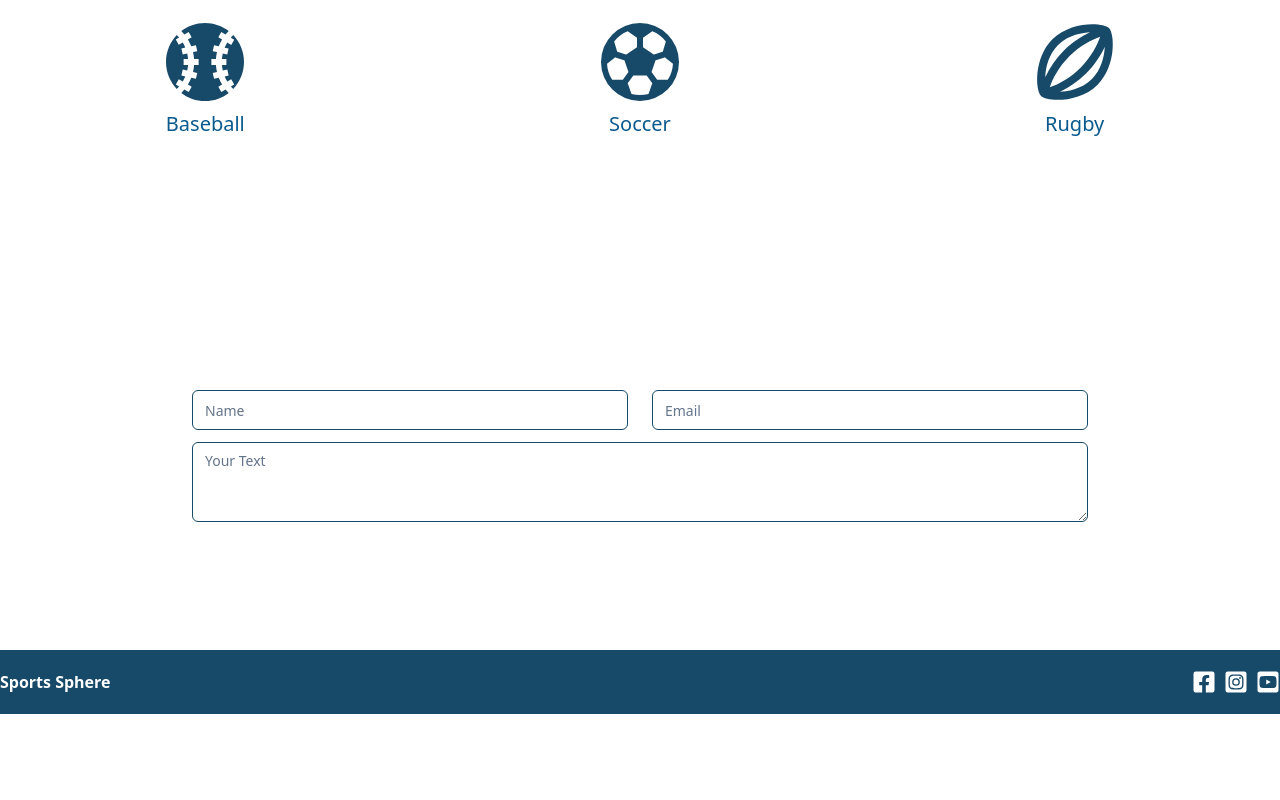
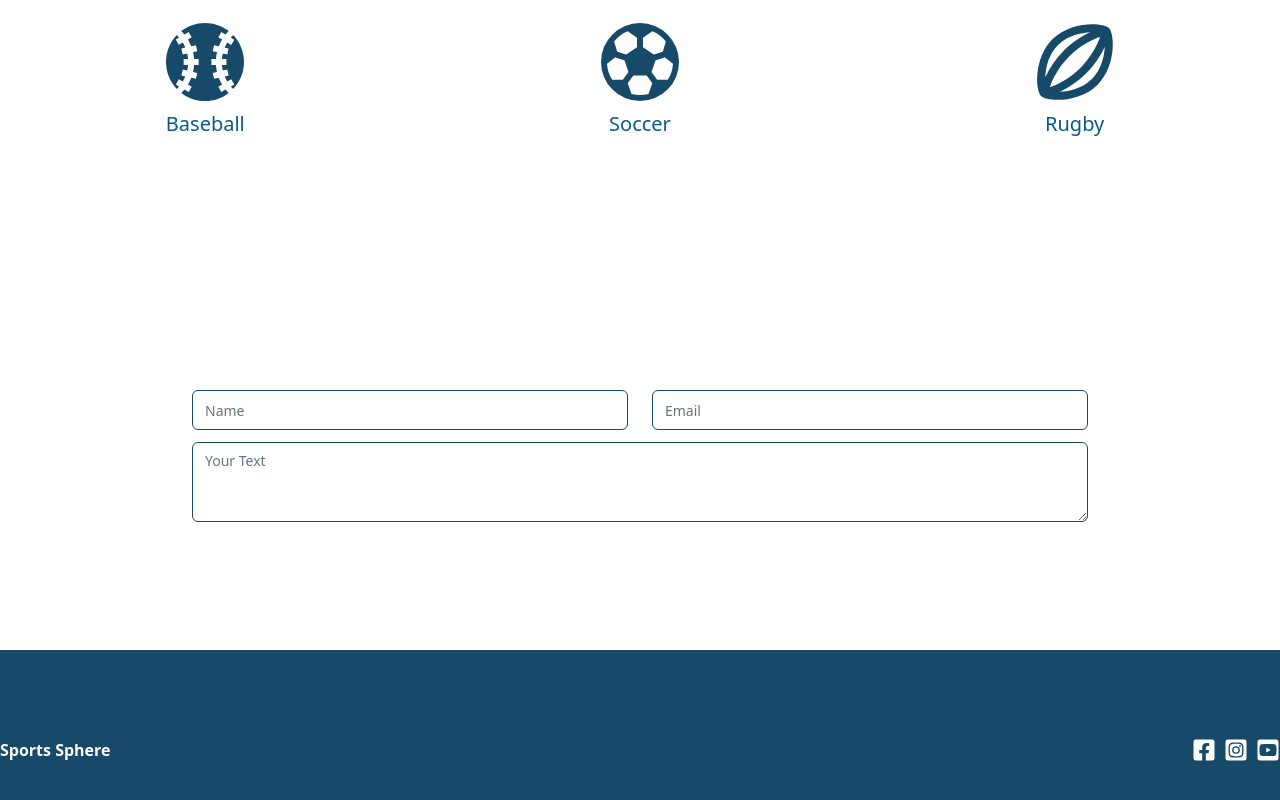
Before and after one commit to ShariarNiaj05/Sports-Sphere-Client, a React (Vite) app: page / in a window 1280 px wide. Shown: the part 1110-1910 px from the top of the page. Before the commit the page ends 1824 px from the top, so only its background shows below. Built offline with nearby package versions, Linux system fonts and the light colour scheme; no server answers.

Commit message:
footer height changed for visual appealing

```diff
--- a/src/components/shared/Footer.tsx
+++ b/src/components/shared/Footer.tsx
@@ -7,7 +7,7 @@ import {
 
 const Footer = () => {
   return (
-    <div className="mt-3 max-w-7xl mx-auto flex justify-between py-5 font-bold">
+    <div className="mt-3 max-w-7xl min-h-[200px] mx-auto flex justify-between items-center py-5 font-bold">
       <div>
         {" "}
         <Link to={"/"}>Sports Sphere</Link>
```
